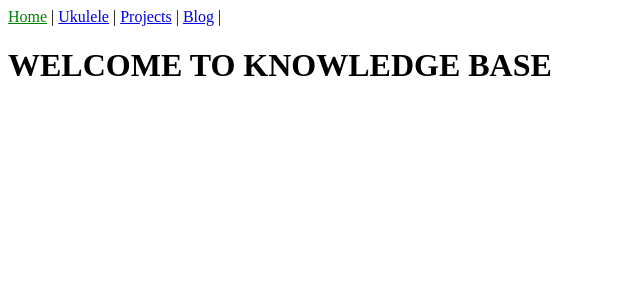
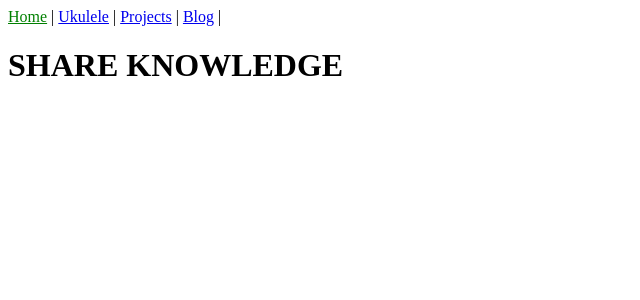
Before and after one commit to streamcode9/streamcode9.github.io, a Jekyll site: the page built from index.md, in a window 1280 px wide. Shown: the top 300 px of the page, without its empty margins (0-640 px from the left). Built offline with Jekyll 4.4.1, drawn with Linux system fonts in a browser that asks for light colours.

Commit message:
Update index.md

```diff
--- a/index.md
+++ b/index.md
@@ -2,4 +2,4 @@
 layout: default
 title: Home
 ---
-# {{ "Welcome to knowledge base" | upcase }}
+# {{ "Share knowledge" | upcase }}
```
